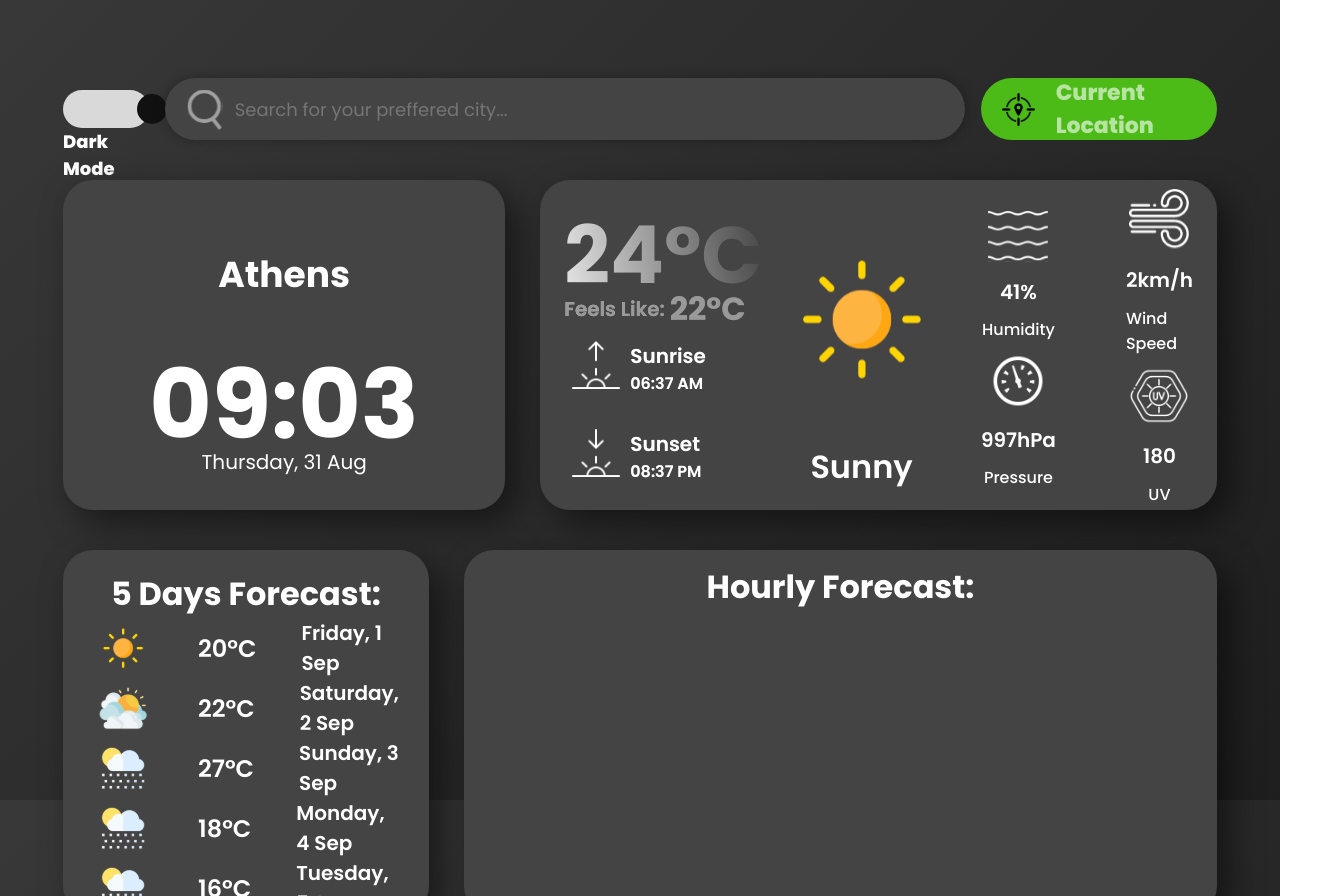
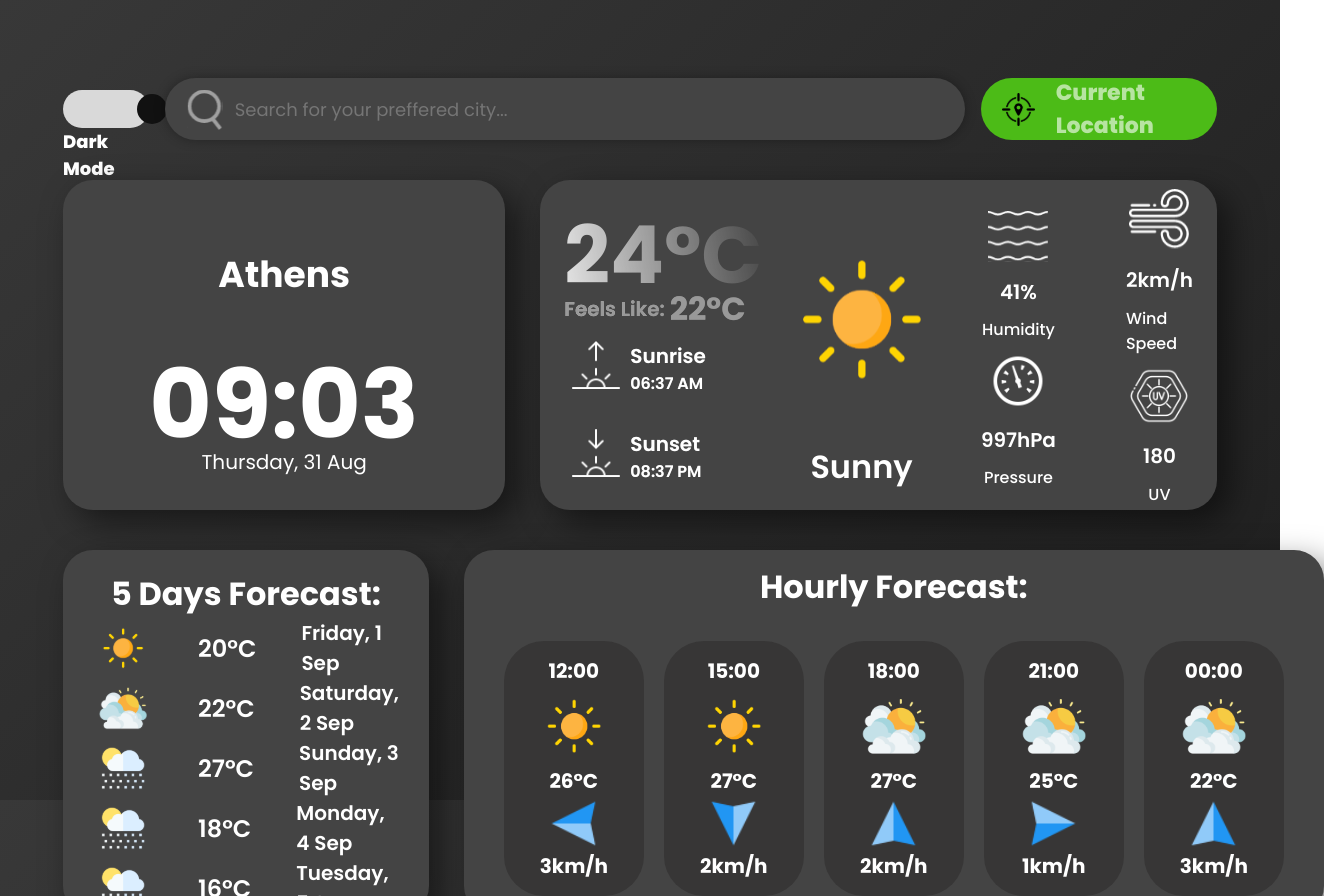
Before and after one commit to Last-Reader/weather-app, a React (Vite) app: page / in a window 1280 px wide. Shown: the top 896 px of the page, 1324 px wide, since content can reach past the window. Built offline with nearby package versions, Linux system fonts and the light colour scheme.

Commit message:
feat: added hourly weather

```diff
--- a/src/components/FiveDaysWeather/index.tsx
+++ b/src/components/FiveDaysWeather/index.tsx
@@ -1,29 +1,9 @@
 import type { DailyForecastItem } from "@myTypes/types";
 import { DayIcon, DayOfFiveDays, FiveDayBlock, FiveDaysColumn, FiveDaysTitle, TempOfDay } from "./styled";
-import sunny from '@assets/clear.svg'
-import clouds from '@assets/clouds.svg'
-import rain from '@assets/rain.svg'
+import { iconFunction } from "@src/constants";
 
 type Props = {
     daily: DailyForecastItem[],
-}
-
-function dailyIcon(str: string): string {
-    let icon;
-    switch(str){
-        case 'sun':
-            icon = sunny;
-            break;
-        case 'rain':
-            icon = rain;
-            break;
-        case 'cloudy':
-            icon = clouds;
-            break;
-        default:
-            icon = clouds;
-    }
-    return icon;
 }
 
 function FiveDayWeather({daily}: Props) {
@@ -32,8 +12,8 @@ function FiveDayWeather({daily}: Props) {
             <FiveDaysTitle>5 Days Forecast:</FiveDaysTitle>
                 <FiveDaysColumn>
                     {daily.map((day) => (
-                        <DayOfFiveDays>
-                            <DayIcon src={dailyIcon(day.icon)} />
+                        <DayOfFiveDays key={day.date}>
+                            <DayIcon src={iconFunction(day.icon)} />
                             <TempOfDay>{day.temperature}°C</TempOfDay>
                             {day.dayName}, {day.date}
                         </DayOfFiveDays>
--- a/src/components/HourlyWeather/index.tsx
+++ b/src/components/HourlyWeather/index.tsx
@@ -1,9 +1,27 @@
-import { HourlyBlock } from "./styled";
+import type { HourlyForecastItem } from "@src/types/types";
+import { HourlyBlock, HourlyList, HourWeatherIcon, WeatherOfHour, WindDirectionIcon } from "./styled";
+import { iconFunction } from "@src/constants";
+import navigationIcon from "@assets/navigation.svg"
 
-function HourlyWeather () {
+type Props = {
+    hourly: HourlyForecastItem[];
+}
+
+function HourlyWeather ({hourly}: Props) {
     return(
         <HourlyBlock>
             Hourly Forecast:
+            <HourlyList>
+                {hourly.map((hour: HourlyForecastItem) => (
+                    <WeatherOfHour key={hour.time}>
+                        {hour.time}
+                        <HourWeatherIcon src={iconFunction(hour.icon)} />
+                        {hour.temperature}°C
+                        <WindDirectionIcon src={navigationIcon} $direction={hour.direction}/>
+                        {hour.windSpeed}km/h
+                    </WeatherOfHour>
+                ))}
+            </HourlyList>
         </HourlyBlock>
     )
 }
--- a/src/components/HourlyWeather/styled.ts
+++ b/src/components/HourlyWeather/styled.ts
@@ -6,6 +6,7 @@ export const HourlyBlock = styled.span`
     display: flex;
     flex-direction: column;
     align-items: center;
+    gap: 30px;
     height: 366px;
     position: relative;
     background-color: #444;
@@ -18,4 +19,25 @@ export const HourlyBlock = styled.span`
 export const HourlyList = styled.div`
     display: flex;
     flex-direction: row;
+    gap: 20px;
 `
+export const WeatherOfHour = styled.span`
+    display: flex;
+    flex-direction: column;
+    font-size: 20px;
+    font-weight: 700;
+    align-items: center;
+    background-color: #373636;
+    color: #fff;
+    border-radius: 40px;
+    padding: 15px 30px;
+`
+export const HourWeatherIcon = styled.img`
+    height: 80px;
+    width: 80px;
+`
+export const WindDirectionIcon = styled.img<{$direction: number}>`
+    height: 55px;
+    width: 55px;
+    transform: rotate(${({$direction}) => $direction}deg);
+`
--- a/src/components/WeatherGridBox/index.tsx
+++ b/src/components/WeatherGridBox/index.tsx
@@ -10,7 +10,7 @@ type Props = {
 }
 
 function WeatherGridBox ({weather}: Props) {
-    const {city, time, date} = weather;
+    const {city, time, date, hourly} = weather;
     return (
     <>
         <TopGridBox>
@@ -19,7 +19,7 @@ function WeatherGridBox ({weather}: Props) {
         </TopGridBox>
         <BottomGridBox>
             <FiveDayWeather daily={weather.daily}/>
-            <HourlyWeather />
+            <HourlyWeather hourly={hourly}/>
         </BottomGridBox>
     </>
     )
--- /dev/null
+++ b/src/constants/index.tsx
@@ -0,0 +1,21 @@
+import sunny from '@assets/clear.svg'
+import clouds from '@assets/clouds.svg'
+import rain from '@assets/rain.svg'
+
+export function iconFunction(str: string): string {
+    let icon;
+    switch(str){
+        case 'sun':
+            icon = sunny;
+            break;
+        case 'rain':
+            icon = rain;
+            break;
+        case 'cloudy':
+            icon = clouds;
+            break;
+        default:
+            icon = clouds;
+    }
+    return icon;
+}
--- a/src/mock/WeatherMocks.tsx
+++ b/src/mock/WeatherMocks.tsx
@@ -19,11 +19,11 @@ export const weatherMock: WeatherType = {
   pressure: 997,
   uv: 8,
   hourly: [
-    { time: '12:00', temperature: 26, icon: 'sun', windSpeed: 3 },
-    { time: '15:00', temperature: 27, icon: 'sun', windSpeed: 2 },
-    { time: '18:00', temperature: 27, icon: 'cloudy', windSpeed: 2 },
-    { time: '21:00', temperature: 25, icon: 'cloudy', windSpeed: 1 },
-    { time: '00:00', temperature: 22, icon: 'cloudy', windSpeed: 3 },
+    { time: '12:00', temperature: 26, icon: 'sun', windSpeed: 3, direction: 270 },
+    { time: '15:00', temperature: 27, icon: 'sun', windSpeed: 2, direction: 180 },
+    { time: '18:00', temperature: 27, icon: 'cloudy', windSpeed: 2, direction: 0 },
+    { time: '21:00', temperature: 25, icon: 'cloudy', windSpeed: 1, direction: 90 },
+    { time: '00:00', temperature: 22, icon: 'cloudy', windSpeed: 3, direction: 0 },
   ],
   daily: [
     { dayName: 'Friday', date: '1 Sep', temperature: 20, icon: 'sun' },
--- a/src/types/types.tsx
+++ b/src/types/types.tsx
@@ -6,6 +6,7 @@ export interface HourlyForecastItem {
   temperature: number;
   icon: string;
   windSpeed: number;
+  direction: number;
 }
 
 // Один день в прогнозе на дни
```
Also changed, not shown: src/assets/navigation.svg (added).
